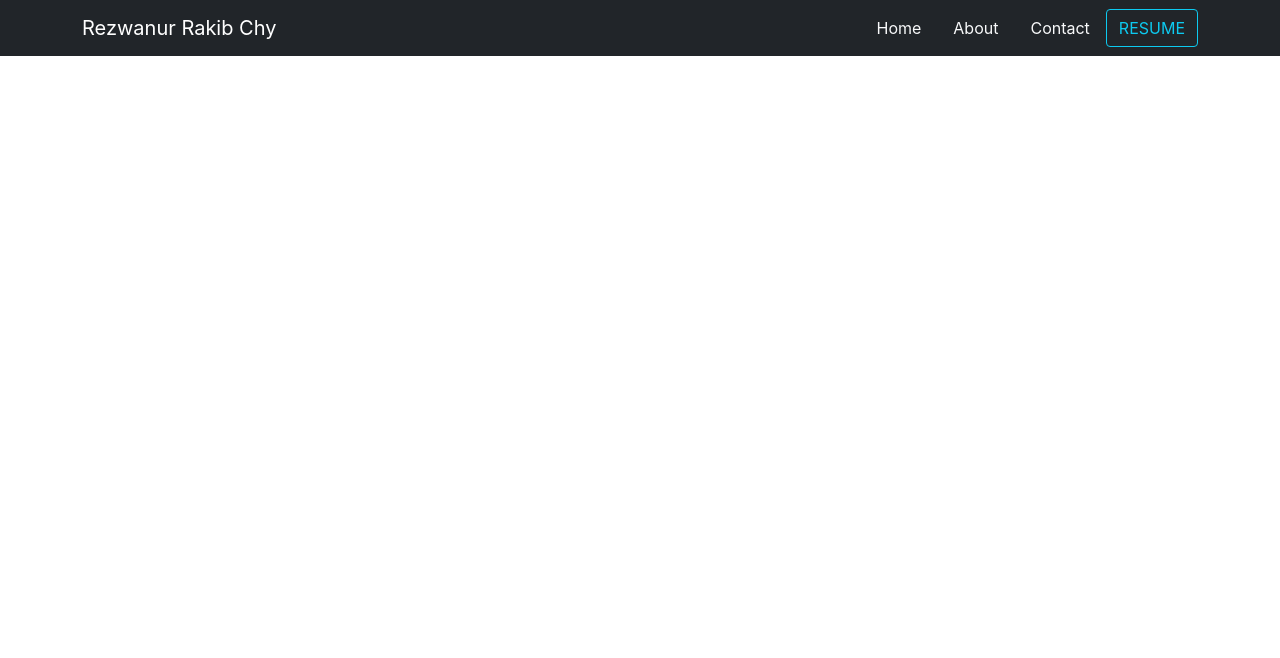
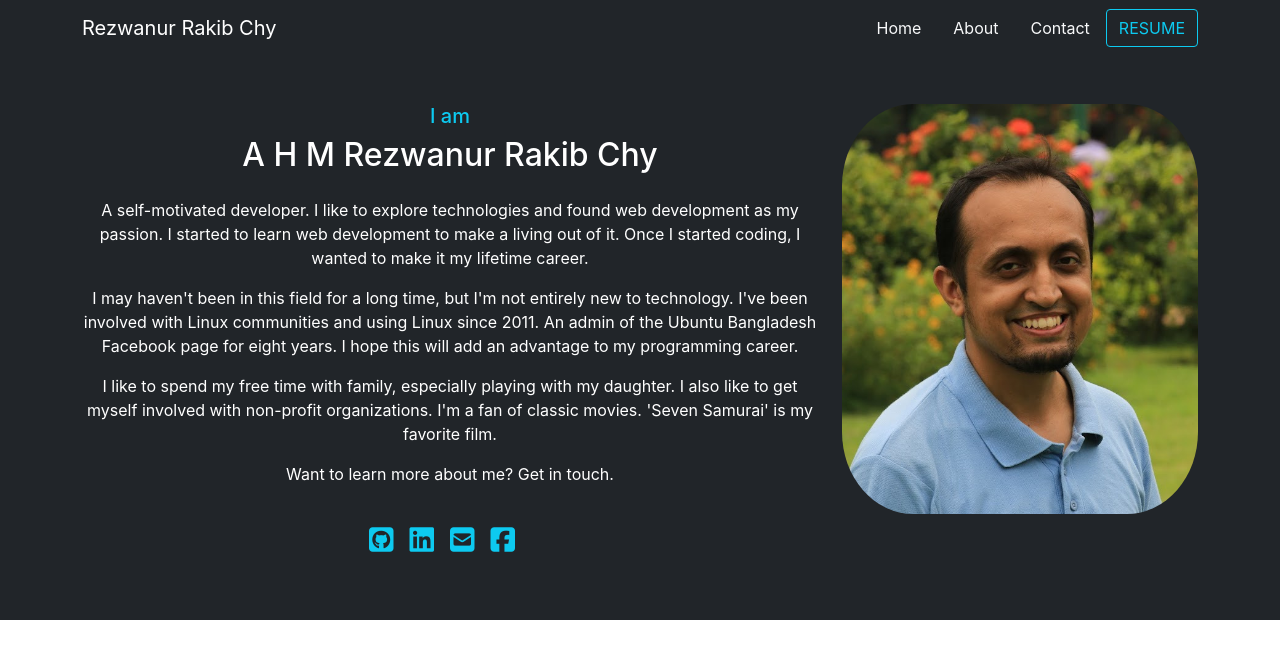
Before and after one commit to rezbd/first-portfolio, a React (Create React App) app: page /about in a window 1280 px wide. Shown: the top 658 px of the page. Built offline with nearby package versions, Linux system fonts and the light colour scheme.

Commit message:
added about me page

```diff
--- a/src/App.js
+++ b/src/App.js
@@ -6,6 +6,7 @@ import {
 } from "react-router-dom";
 import Header from './components/Header/Header';
 import Home from './components/Home/Home';
+import About from './components/About/About';
 
 function App() {
   return (
@@ -19,6 +20,9 @@ function App() {
           <Route path="/home">
             <Home></Home>
           </Route>
+          <Route path="/about">
+            <About></About>
+          </Route>
         </Switch>
       </Router>
     </div>
--- /dev/null
+++ b/src/components/About/About.js
@@ -0,0 +1,42 @@
+import React from 'react';
+import about from '../../images/about1.jpg'
+
+const About = () => {
+    return (
+        <div className="bg-dark text-white">
+            <div className="container pt-5 pb-4">
+                <div className="row">
+                    <div className="col-12 col-md-8">
+                        <h5 className="text-info">I am</h5>
+                        <h2 className="mb-4">A H M Rezwanur Rakib Chy</h2>
+                        <p>
+                            A self-motivated developer. I like to explore technologies and found web development as my passion. I started to learn web development to make a living out of it. Once I started coding, I wanted to make it my lifetime career.
+                        </p>
+                        <p>
+                            I may haven't been in this field for a long time, but I'm not entirely new to technology. I've been involved with Linux communities and using Linux since 2011. An admin of the Ubuntu Bangladesh Facebook page for eight years. I hope this will add an advantage to my programming career.
+                        </p>
+                        <p>
+                            I like to spend my free time with family, especially playing with my daughter. I also like to get myself involved with non-profit organizations. I'm a fan of classic movies. 'Seven Samurai' is my favorite film.
+                        </p>
+                        <p>
+                            Want to learn more about me? Get in touch.
+                        </p>
+                        <div className="icons">
+
+                            <a target="_blank" rel="noreferrer" href="https://github.com/rezbd"><i className="text-info fs-3 me-3 fab fa-github-square"></i></a>
+                            <a target="_blank" rel="noreferrer" href="https://www.linkedin.com/in/rezbd/"><i className="text-info fs-3 me-3 fab fa-linkedin"></i></a>
+                            <a target="_blank" rel="noreferrer" href="mailto:rezwan6@gmail.com"><i className="text-info fs-3 me-3 fas fa-envelope-square"></i></a>
+                            <a target="_blank" rel="noreferrer" href="http://facebook.com/rezbd"><i className="text-info fs-3 me-3 fab fa-facebook-square"></i></a>
+                            {/* <i className="fs-3 me-3 fas fa-file"></i> */}
+                        </div>
+                    </div>
+                    <div className="col-12 col-md-4">
+                        <img style={{ width: "100%", borderRadius: "20%" }} src={about} alt="" />
+                    </div>
+                </div>
+            </div>
+        </div>
+    );
+};
+
+export default About;
--- a/src/components/Header/Header.js
+++ b/src/components/Header/Header.js
@@ -12,7 +12,7 @@ const Header = () => {
                         <Navbar.Toggle />
                         <Navbar.Collapse className="justify-content-end">
                             <Nav.Link className="text-light" as={Link} to="/home">Home</Nav.Link>
-                            <Nav.Link className="text-light" as={Link} to="/explore">About</Nav.Link>
+                            <Nav.Link className="text-light" as={Link} to="/about">About</Nav.Link>
                             <Nav.Link className="text-light" as={Link} to="/dashboard">Contact</Nav.Link>
                             <a target="_blank" rel="noreferrer" className="btn btn-outline-info" href="https://drive.google.com/file/d/1Bj5lP8pf-SmNYj5Q_wxbeHvG91n7eHHE/view?usp=sharing">RESUME</a>
                         </Navbar.Collapse>
```
Also changed, not shown: src/images/about1.jpg (added).
